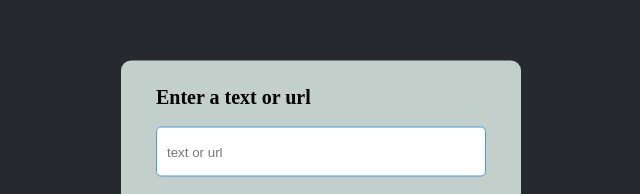
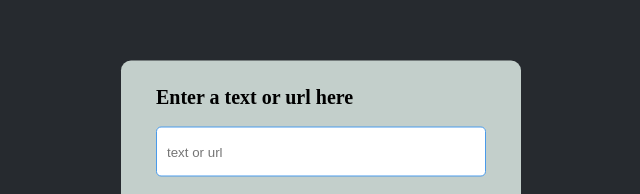
Before and after one commit to Usmankhalid20/QR-Code, a plain HTML site: page index.html in a window 1280 px wide. Shown: the part 214-408 px from the top of the page, 319-959 px from the left. Drawn offline with Linux system fonts and the light colour scheme.

Commit message:
feature added in indec.html

```diff
--- a/index.html
+++ b/index.html
@@ -8,7 +8,7 @@
 </head>
 <body>
     <div class="container">
-        <p>Enter a text or url</p>
+        <p>Enter a text or url here</p>
         <input type="text" placeholder="text or url" id="QRText">
 
         <div id="imgBox">
```
